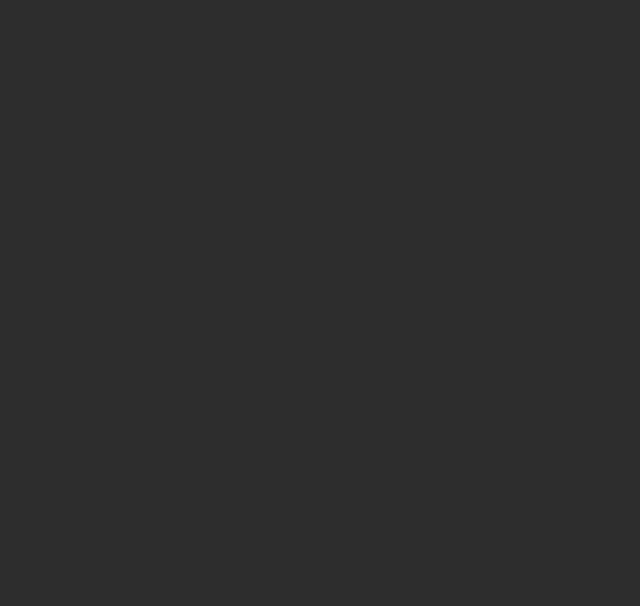
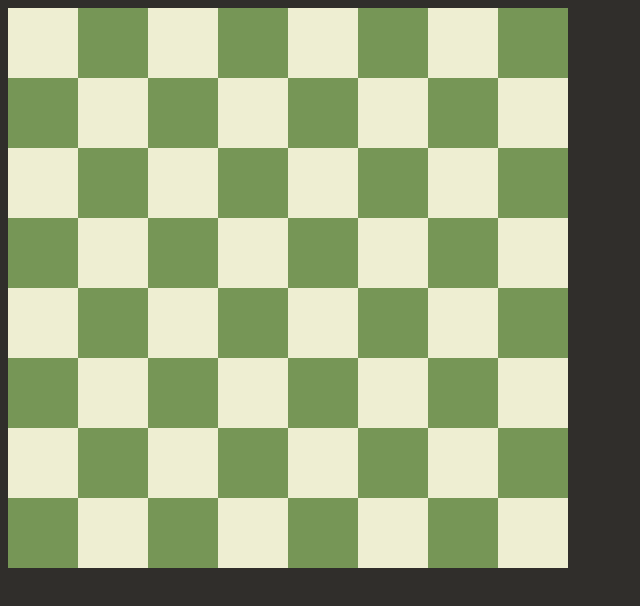
Before and after one commit to MirasSarsen/Chess, a plain HTML site: page index.html in a window 1280 px wide. Shown: the whole page, without its empty margins (0-640 px from the left). Drawn offline with Linux system fonts and the light colour scheme.

Commit message:
Сделал доску для шахмат

```diff
--- /dev/null
+++ b/Render/main.js
@@ -0,0 +1,16 @@
+const ROOT_DIV = document.getElementById("root");
+
+function initGameRender(data) {
+    data.forEach(element => {
+        const rowEl = document.createElement("div");
+        element.forEach(square => {
+            const squareDiv = document.createElement("div");
+            squareDiv.classList.add(square.color, "square");
+            rowEl.appendChild(squareDiv);
+        });
+        rowEl.classList.add("squareRow");
+        ROOT_DIV.appendChild(rowEl);
+    });
+}
+
+export { initGameRender };
--- a/index.html
+++ b/index.html
@@ -9,7 +9,7 @@
 </head>
 
 <body>
-    <div></div>
+    <div id="root"></div>
 </body>
 <script type="module" src="./index.js"></script>
 
--- a/index.js
+++ b/index.js
@@ -1,3 +1,4 @@
 import { initGame } from "./Data/data.js";
+import { initGameRender } from "./Render/main.js";
 
-console.log(initGame());
+initGameRender(initGame());
--- a/styles/index.css
+++ b/styles/index.css
@@ -1,3 +1,25 @@
 body {
     background-color: #302e2b;
 }
+
+#root {
+    display: flex;
+    flex-direction: column;
+}
+
+.squareRow {
+    display: flex;
+}
+
+.square {
+    width: 70px;
+    height: 70px;
+}
+
+.white {
+    background-color: #EEEED2;
+}
+
+.black {
+    background-color: #769656;
+}
```
